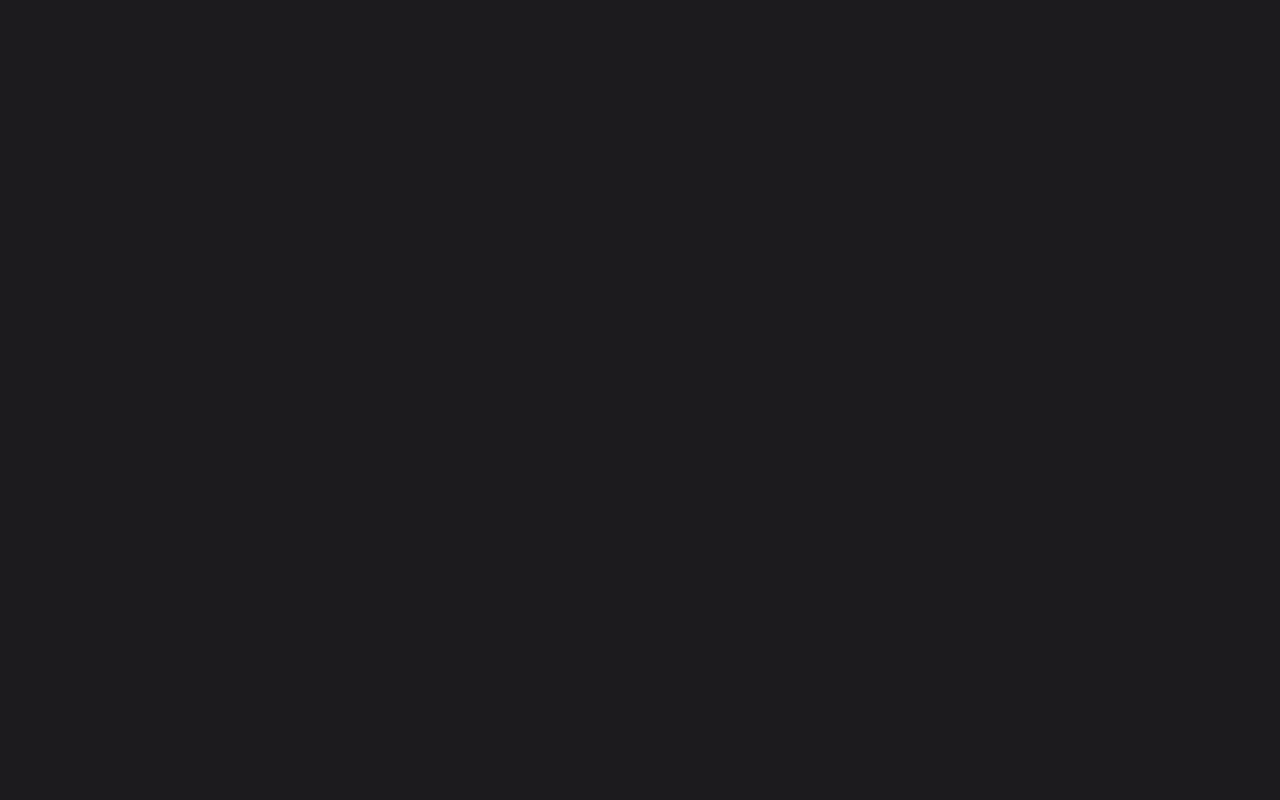
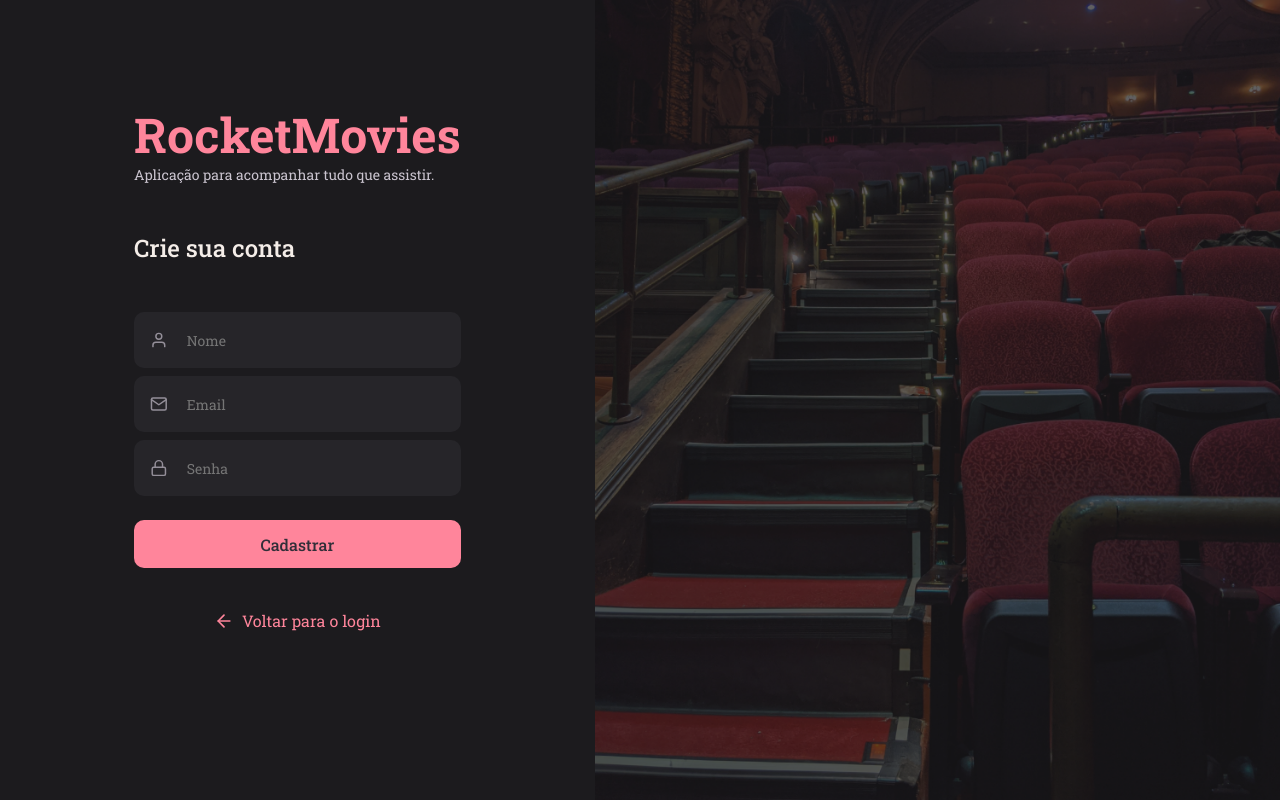
Before and after one commit to LuisFernando656/RocketMovies, a React (Vite) app: page /register in a window 1280 px wide. Before the commit this address had no page. Built offline with nearby package versions, Linux system fonts and the light colour scheme.

Commit message:
Page signUp finish

```diff
--- a/src/pages/SignUp/index.jsx
+++ b/src/pages/SignUp/index.jsx
@@ -1,4 +1,8 @@
+import { useState } from 'react'
+import { useNavigate } from 'react-router-dom'
 import { FiMail, FiLock, FiUser, FiArrowLeft } from 'react-icons/fi'
+
+import { api } from '../../services/api'
 
 import { Input } from '../../components/Input'
 import { Button } from '../../components/Button'
@@ -7,6 +11,30 @@
 import { Container, Background, Form } from "./styles";
 
 export function SignUp() {
+  const [name, setName] = useState('')
+  const [email, setEmail] = useState('')
+  const [password, setPassword] = useState('')
+
+  const navigate = useNavigate()
+
+  async function handleSignUp() {
+      if(!name || !email || !password) {
+        return alert('Preeencha todos os campos')
+      }
+
+      try{
+        await api.post('/users', {name, email, password})
+      }catch(error){
+      if(error.response){
+        return alert(error.response.data.message)
+      }else{
+        return alert('Não foi possivel cadastrar')
+      }
+    }
+    alert('Usuário cadastrado com sucesso')
+    navigate('/')
+  }
+
   return (
     <Container>
        <Form>
@@ -15,11 +43,25 @@
 
         <h2>Crie sua conta</h2>
 
-        <Input placeholder='Nome' type="text" icon={FiUser} />
-        <Input placeholder='Email' type="text" icon={FiMail} />
-        <Input placeholder='Senha' type='password' icon={FiLock}/>
+        <Input
+        placeholder='Nome'
+        type="text"
+        icon={FiUser}
+        onChange={e => setName(e.target.value)}
+        />
+        <Input
+         placeholder='Email'
+         type="text" icon={FiMail}
+         onChange={e => setEmail(e.target.value)}
+         />
+        <Input
+        placeholder='Senha'
+        type='password'
+        icon={FiLock}
+        onChange={e => setPassword(e.target.value)}
+        />
 
-        <Button title='Cadastrar'/>
+        <Button title='Cadastrar' onClick={handleSignUp}/>
 
         <LinkA to='/' title='Voltar para o login' icon={FiArrowLeft}/>
       </Form>
--- a/src/routes/index.jsx
+++ b/src/routes/index.jsx
@@ -6,7 +6,7 @@
 export function Routes() {
   return (
     <BrowserRouter>
-      <AppRoutes/>
+      <AuthRoutes/>
     </BrowserRouter>
   )
 }
```
